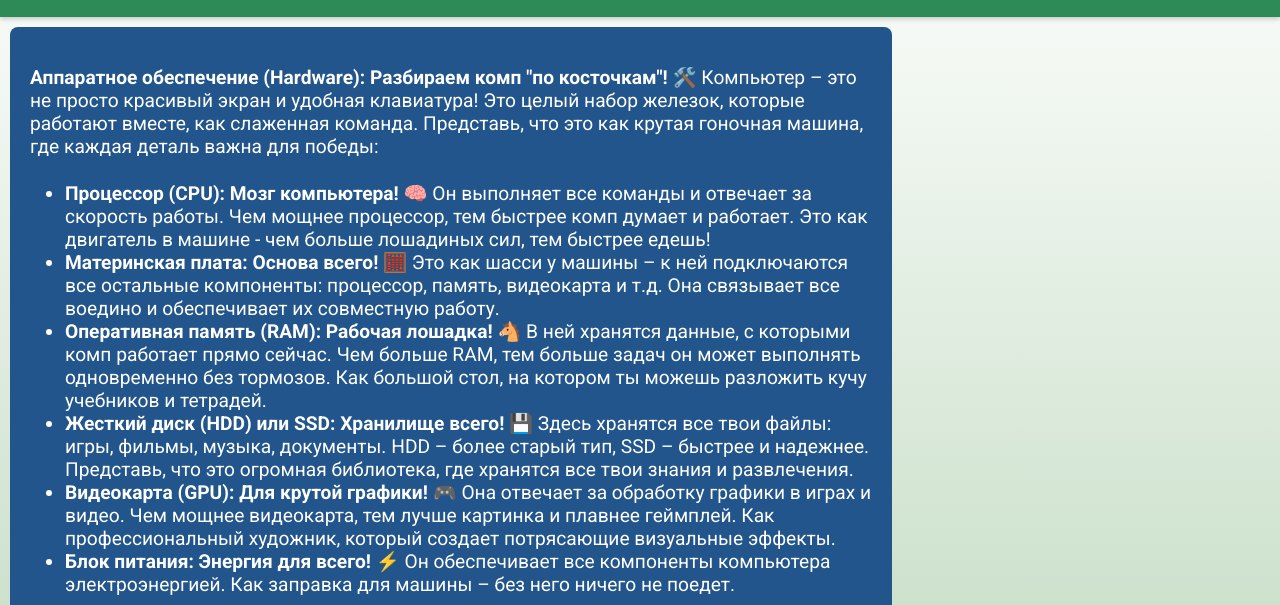
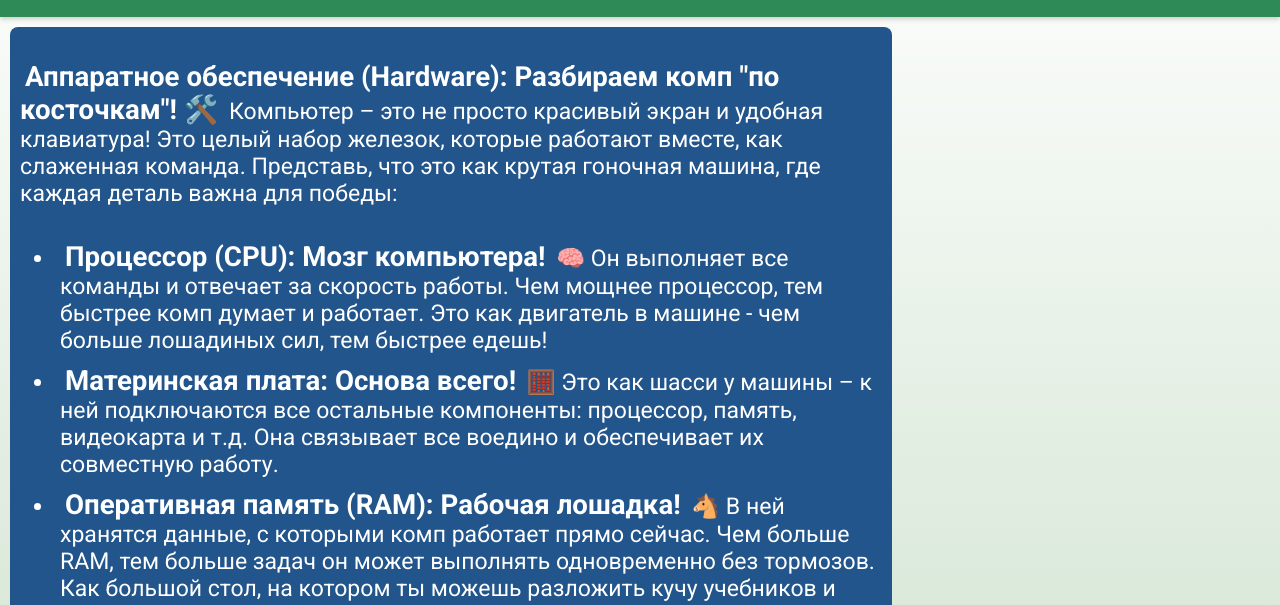
Before and after one commit to Slerrick/school, a plain HTML site: page index.html in a window 1280 px wide. Shown: the part 115-720 px from the top of the page. Drawn offline with Linux system fonts and the light colour scheme.

Commit message:
Mega adaptive style)

```diff
--- a/style.css
+++ b/style.css
@@ -54,10 +54,10 @@ body {
     box-shadow: 0 4px 8px rgba(0, 0, 0, 0.3);
 }
 
-.text-block p {
+.text-block, p, b, li, text {
     text-align: left;
     padding: 5px;
-    font-size: 1em;
+    font-size: 1rem;
 }
 
 .image-block {
@@ -125,7 +125,7 @@ a:visited {
         font-size: 1.5em;
     }
     .text-block, p, a {
-        font-size: 0.7em;
+        font-size: 1rem;
     }
 }
 
@@ -139,15 +139,15 @@ a:visited {
     .header h1 {
         font-size: 2.5em;
     }
-    .text-block, p, a {
-        font-size: 1.4em;
+    .text-block, p, a, b, li, text {
+        font-size: 1.9rem;
     }
 }
 
 @media (min-width: 992px) {
     .text-block,
     .image-block {
-        width: 90%;
+        width: 95%;
         max-width: 990px;
     }
 }
@@ -158,7 +158,7 @@ a:visited {
         width: 70%;
     }
 
-  .text-block, p, a {
+  .text-block, p, a, li, b, text {
     font-size: 1.2em;
   }
 }
```
